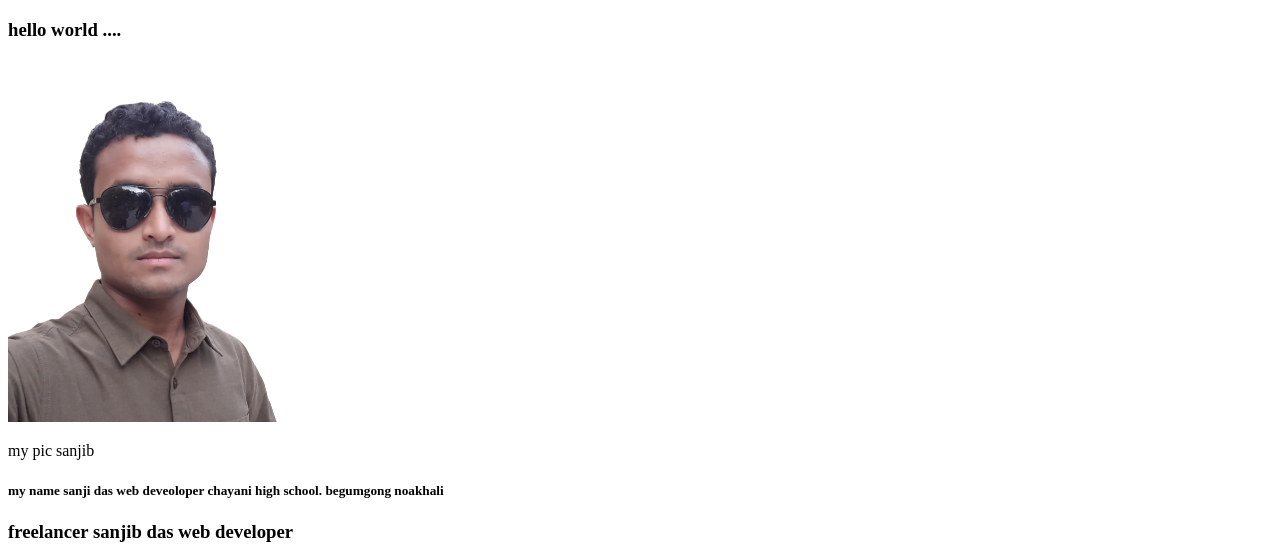
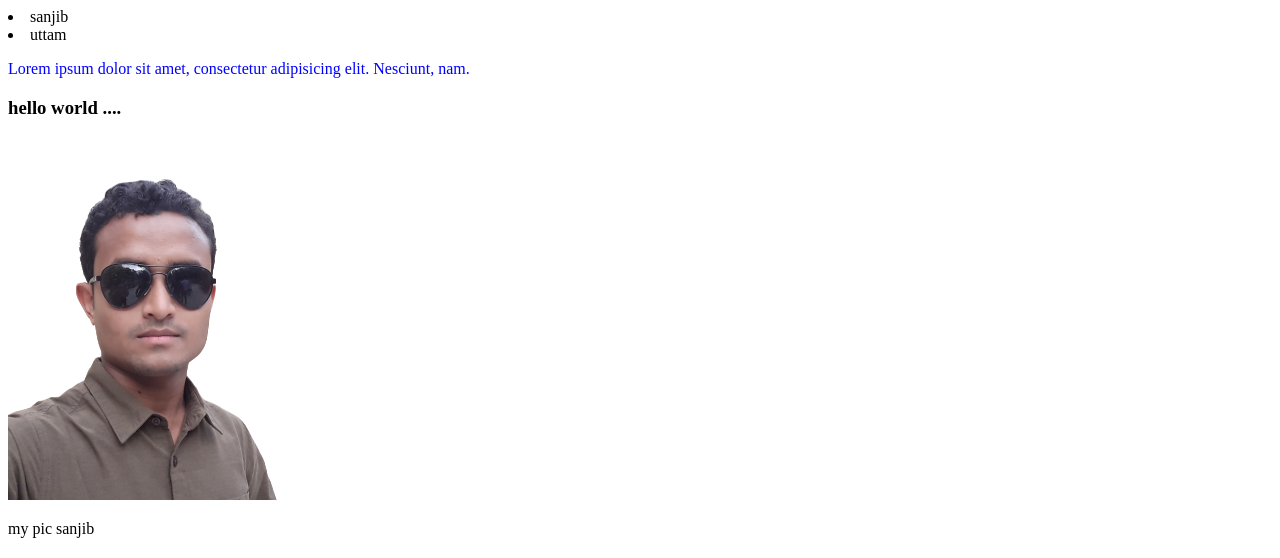
Before and after one commit to sanjibhero/my-first-Websight, a plain HTML site: page index.html in a window 1280 px wide. Shown: the top 558 px of the page. Drawn offline with Linux system fonts and the light colour scheme.

Commit message:
done site

```diff
--- a/index.html
+++ b/index.html
@@ -4,8 +4,17 @@
     <meta charset="UTF-8">
     <meta http-equiv="X-UA-Compatible" content="IE=edge">
     <meta name="viewport" content="width=device-width, initial-scale=1.0">
-    <title>Document</title>
+    <title>first sight</title>
+    <style>
+        .san{
+            color: blue;
+        }
+    </style>
 </head>
+    <li>sanjib</li>
+    <li>uttam
+    </li>
+    <p class="san">Lorem ipsum dolor sit amet, consectetur adipisicing elit. Nesciunt, nam.</p>
     <h3>hello world ....</h3>
     <img src="sanjib.png" alt="">
     <p>my pic sanjib</p>
```
